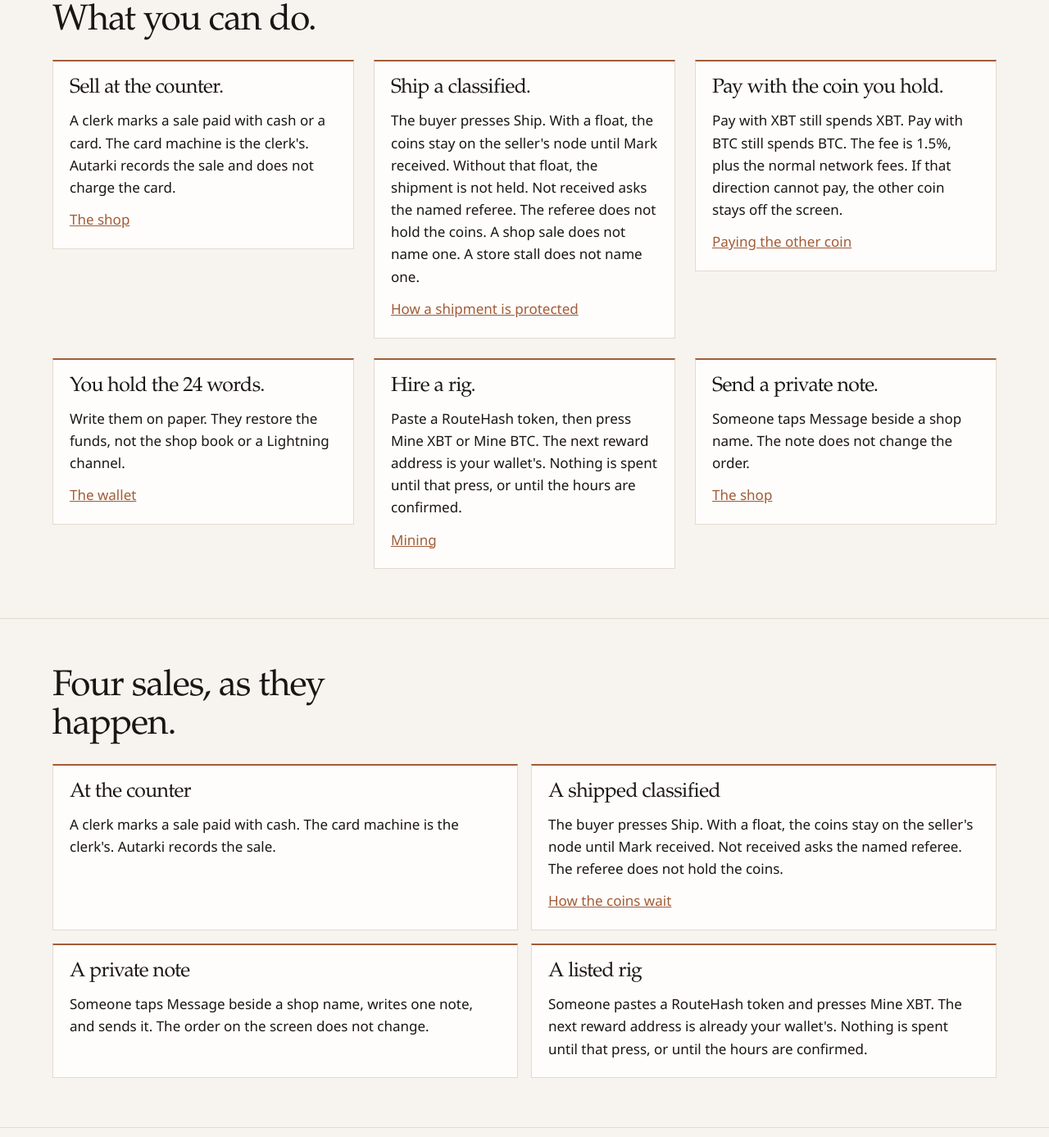
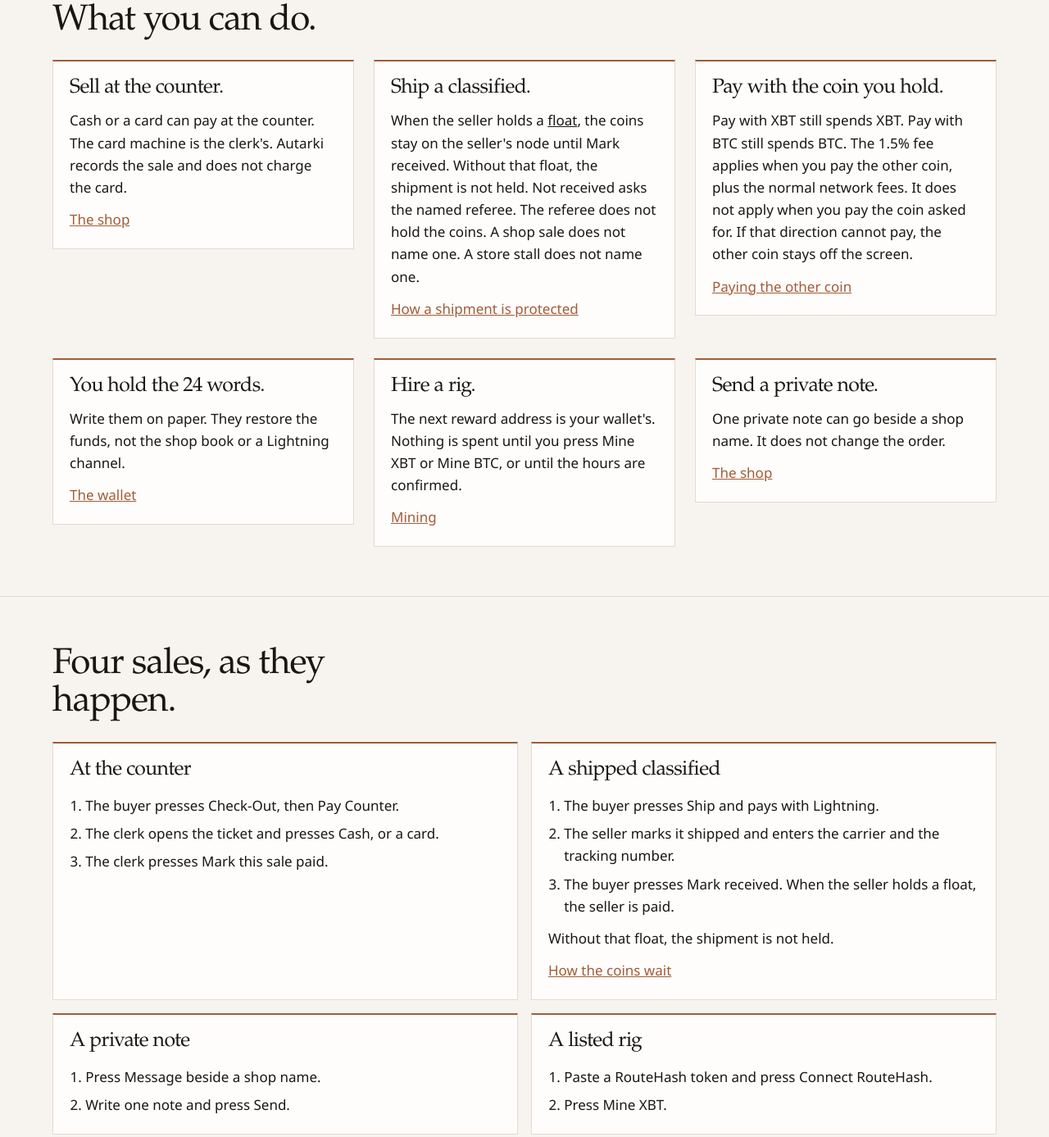
Before and after one commit to RouteHash-com/autarki-website, a plain HTML site: page site/index.html in a window 1280 px wide. Shown: the part 1073-2460 px from the top of the page at 82% size. Drawn offline with Linux system fonts and the light colour scheme.

Commit message:
Spell out the seller's float and the other-coin fee, and make the four sales the presses.

```diff
--- a/site/index.html
+++ b/site/index.html
@@ -162,17 +162,17 @@
         <div class="benefits">
           <article>
             <h3>Sell at the counter.</h3>
-            <p>A clerk marks a sale paid with cash or a card. The card machine is the clerk's. Autarki records the sale and does not charge the card.</p>
+            <p>Cash or a card can pay at the counter. The card machine is the clerk's. Autarki records the sale and does not charge the card.</p>
             <p class="more"><a href="/shop">The shop</a></p>
           </article>
           <article>
             <h3>Ship a classified.</h3>
-            <p>The buyer presses Ship. With a float, the coins stay on the seller's node until Mark received. Without that float, the shipment is not held. Not received asks the named referee. The referee does not hold the coins. A shop sale does not name one. A store stall does not name one.</p>
+            <p>When the seller holds a <a href="/classifieds#protection">float</a>, the coins stay on the seller's node until Mark received. Without that float, the shipment is not held. Not received asks the named referee. The referee does not hold the coins. A shop sale does not name one. A store stall does not name one.</p>
             <p class="more"><a href="/classifieds#protection">How a shipment is protected</a></p>
           </article>
           <article>
             <h3>Pay with the coin you hold.</h3>
-            <p>Pay with XBT still spends XBT. Pay with BTC still spends BTC. The fee is 1.5%, plus the normal network fees. If that direction cannot pay, the other coin stays off the screen.</p>
+            <p>Pay with XBT still spends XBT. Pay with BTC still spends BTC. The 1.5% fee applies when you pay the other coin, plus the normal network fees. It does not apply when you pay the coin asked for. If that direction cannot pay, the other coin stays off the screen.</p>
             <p class="more"><a href="/wallet#other-coin">Paying the other coin</a></p>
           </article>
           <article>
@@ -182,12 +182,12 @@
           </article>
           <article>
             <h3>Hire a rig.</h3>
-            <p>Paste a RouteHash token, then press Mine XBT or Mine BTC. The next reward address is your wallet's. Nothing is spent until that press, or until the hours are confirmed.</p>
+            <p>The next reward address is your wallet's. Nothing is spent until you press Mine XBT or Mine BTC, or until the hours are confirmed.</p>
             <p class="more"><a href="/mining">Mining</a></p>
           </article>
           <article>
             <h3>Send a private note.</h3>
-            <p>Someone taps Message beside a shop name. The note does not change the order.</p>
+            <p>One private note can go beside a shop name. It does not change the order.</p>
             <p class="more"><a href="/shop">The shop</a></p>
           </article>
         </div>
@@ -200,20 +200,35 @@
         <div class="examples">
           <article class="example">
             <h3>At the counter</h3>
-            <p>A clerk marks a sale paid with cash. The card machine is the clerk's. Autarki records the sale.</p>
+            <ol class="steps">
+              <li>The buyer presses Check-Out, then Pay Counter.</li>
+              <li>The clerk opens the ticket and presses Cash, or a card.</li>
+              <li>The clerk presses Mark this sale paid.</li>
+            </ol>
           </article>
           <article class="example">
             <h3>A shipped classified</h3>
-            <p>The buyer presses Ship. With a float, the coins stay on the seller's node until Mark received. Not received asks the named referee. The referee does not hold the coins.</p>
+            <ol class="steps">
+              <li>The buyer presses Ship and pays with Lightning.</li>
+              <li>The seller marks it shipped and enters the carrier and the tracking number.</li>
+              <li>The buyer presses Mark received. When the seller holds a float, the seller is paid.</li>
+            </ol>
+            <p>Without that float, the shipment is not held.</p>
             <p class="more"><a href="/classifieds#protection">How the coins wait</a></p>
           </article>
           <article class="example">
             <h3>A private note</h3>
-            <p>Someone taps Message beside a shop name, writes one note, and sends it. The order on the screen does not change.</p>
+            <ol class="steps">
+              <li>Press Message beside a shop name.</li>
+              <li>Write one note and press Send.</li>
+            </ol>
           </article>
           <article class="example">
             <h3>A listed rig</h3>
-            <p>Someone pastes a RouteHash token and presses Mine XBT. The next reward address is already your wallet's. Nothing is spent until that press, or until the hours are confirmed.</p>
+            <ol class="steps">
+              <li>Paste a RouteHash token and press Connect RouteHash.</li>
+              <li>Press Mine XBT.</li>
+            </ol>
           </article>
         </div>
       </div>
```
Also changed, not shown: site/llms.txt, 2 other files.
